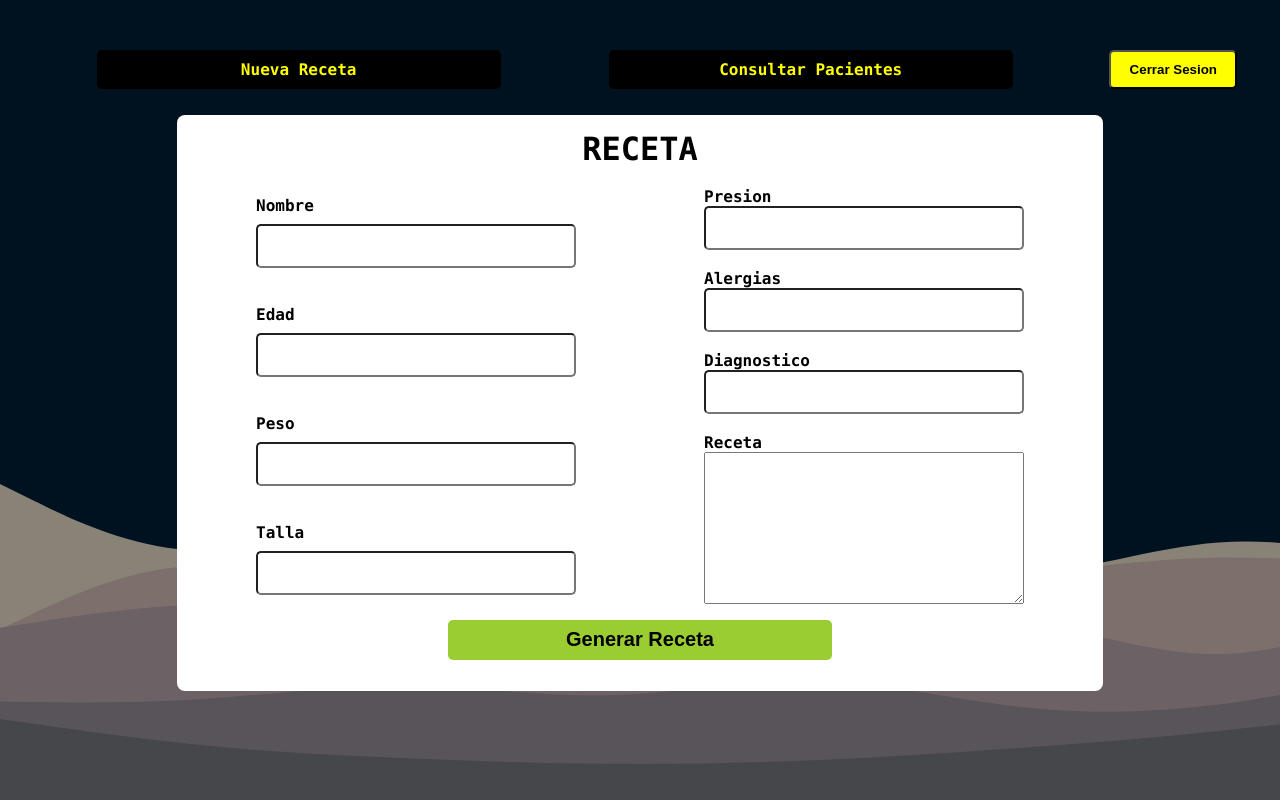
After one commit to manuellpz/ControlPacientes, a PHP site: page /backend/nuevaReceta.php in a window 1280 px wide. The commit adds this page. Run offline with PHP 8.4, Linux system fonts and the light colour scheme; data comes from the database, SQL or seed files in the repository; both versions use the stored data as it was after the commit.

Commit message:
se anadio funciones al medico

```diff
--- a/backend/addDoctor.php
+++ b/backend/addDoctor.php
@@ -41,7 +41,7 @@
       </form>
 
    </div>
-
+   <script src="../js/admin.js" type="module"></script>
    <script src="../js/newDoctor.js" type="module"></script>
 </body>
 </html>
--- /dev/null
+++ b/backend/nuevaReceta.php
@@ -0,0 +1,51 @@
+<!DOCTYPE html>
+<html lang="es">
+<head>
+   <meta charset="UTF-8">
+   <meta http-equiv="X-UA-Compatible" content="IE=edge">
+   <meta name="viewport" content="width=device-width, initial-scale=1.0">
+   <title>Creando Receta</title>
+   <link rel="stylesheet" href="../css/styles.css">
+</head>
+<body>
+   <?php  require_once('../templates/menu_medico.php'); ?>
+
+   <div class="form_container admin_container">
+      <h1>RECETA</h1> <br>
+      <form>
+         <div class="groupItems">
+            <input type="hidden" id="txt_folio" readonly>
+
+            <label for="txt_nombre">Nombre</label>
+            <input type="text" id="txt_nombre"><br>
+
+            <label for="txt_edad">Edad</label>
+            <input type="text" id="txt_edad"><br>
+
+            <label for="txt_peso">Peso</label>
+            <input type="text" id="txt_peso"><br>
+
+            <label for="txt_talla">Talla</label>
+            <input type="text" id="txt_talla">
+         </div>
+
+         <div class="groupItems">
+            <label for="txt_presion">Presion</label>
+            <input type="text" id="txt_presion"><br>
+
+            <label for="txt_alergias">Alergias</label>
+            <input type="text" id="txt_alergias"><br>
+
+            <label for="txt_diagnostico">Diagnostico</label>
+            <input type="text" id="txt_diagnostico"><br>
+
+            <label for="txt_receta">Receta</label>
+            <textarea id="txt_receta" cols="30" rows="10"></textarea>
+         </div>
+         <button type="submit" id="btn_generarReceta">Generar Receta</button>
+      </form>
+   </div>
+   <script src="../js/medico.js" type="module"></script>
+   <script src="../js/nuevaReceta.js" type="module"></script>
+</body>
+</html>
--- a/backend/operaciones.php
+++ b/backend/operaciones.php
@@ -17,6 +17,7 @@ if(isset($_POST['user'])) {
       "id" => $row['id'],
       "nombres" => $row['nombres'],
       "apellidos" => $row['apellidos'],
+      "posicion" => $row['posicion'],
       "status" => 'OK'
    );
 
@@ -39,4 +40,19 @@ if(isset($_POST['nombres'])) {
    echo "OK";
 }
 
+if(isset($_GET['getFolio'])) {
+
+   $query = "SELECT max(folio) as fol FROM recetas";
+   $result = mysqli_query($con,$query);
+
+   if(mysqli_num_rows($result) == 0) {
+      echo "No hay recetas";
+   }else {
+      $folio = mysqli_fetch_array($result);
+      echo $folio["fol"];
+   }
+
+
+}
+
 ?>
--- a/css/styles.css
+++ b/css/styles.css
@@ -107,11 +107,13 @@ form {
    text-align: center;
    font-size: larger;
    font-weight: bold;
+   border-radius: 5px;
 }
-#btn_addDoctor {
+#btn_addDoctor, #btn_generarReceta {
    width:50%;
    background:yellowgreen;
    font-weight: bold;
+   font-size: 20px;
    margin:2vh auto;
    height: 5vh;
    border:none;
--- a/js/login.js
+++ b/js/login.js
@@ -18,7 +18,7 @@ addEventListener('submit',e => {
    .then(res => {
       if(res[0].status === 'OK'){
          window.sessionStorage.setItem('userdata',JSON.stringify(res))
-         window.location.href = './backend/admin.php'
+         window.location.href = (res[0].posicion == 'Admin') ? './backend/admin.php' : './backend/medico.php'
       }
    })
    .catch(error => {
--- /dev/null
+++ b/js/medico.js
@@ -0,0 +1,13 @@
+import { select } from './utils.js'
+
+const data = JSON.parse(sessionStorage.getItem('userdata'))
+
+if(data.length > 0)
+   select('#saludo').textContent = `MEDICO: ${data[0].nombres} ${data[0].apellidos}`
+else
+   window.location.href = '../'
+
+select('#btn_logout').addEventListener('click',() => {
+   sessionStorage.removeItem('userdata')
+   window.location.href = '../'
+})
--- /dev/null
+++ b/js/nuevaReceta.js
@@ -0,0 +1,13 @@
+import { select,getTime } from "./utils.js";
+
+const getUltimoFolio = () => {
+   fetch('../backend/operaciones.php?getFolio')
+   .then(response => response.text())
+   .then(data => {
+      let folio = parseInt(data)
+      select('#txt_folio').value = ++folio
+   })
+   .catch(error=>console.log(error))
+}
+
+getUltimoFolio()
--- a/js/utils.js
+++ b/js/utils.js
@@ -5,3 +5,8 @@ export const select = selector => {
 export const setStyles = (element,styles) => {
    return Object.assign(element.style,styles)
 }
+
+export const getTime = () => {
+   const date = new Date()
+   return `${date.toLocaleDateString('es-MX')} ${date.toLocaleTimeString('en-US')}`
+}
--- /dev/null
+++ b/templates/menu_medico.php
@@ -0,0 +1,10 @@
+<header>
+   <h1 id="saludo" class="title"></h1>
+</header>
+<nav id="nav_container">
+   <ul id="nav_items">
+      <li><a href="../backend/nuevaReceta.php">Nueva Receta</a></li>
+      <li><a href="#">Consultar Pacientes</a></li>
+   </ul>
+   <button id="btn_logout">Cerrar Sesion</button>
+</nav>
```
Also changed, not shown: backend/consultorio.sql (+44 -3 lines), backend/medico.php (added, +18 -0 lines).
